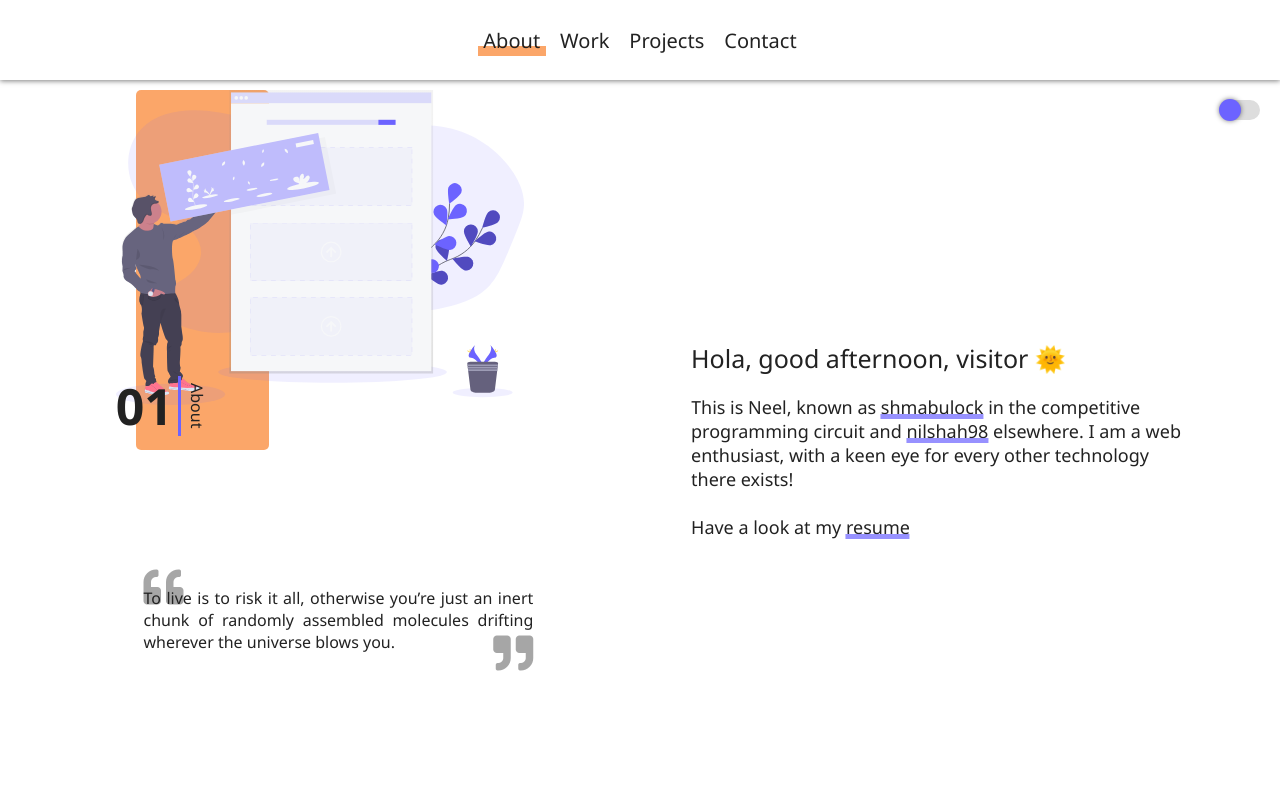
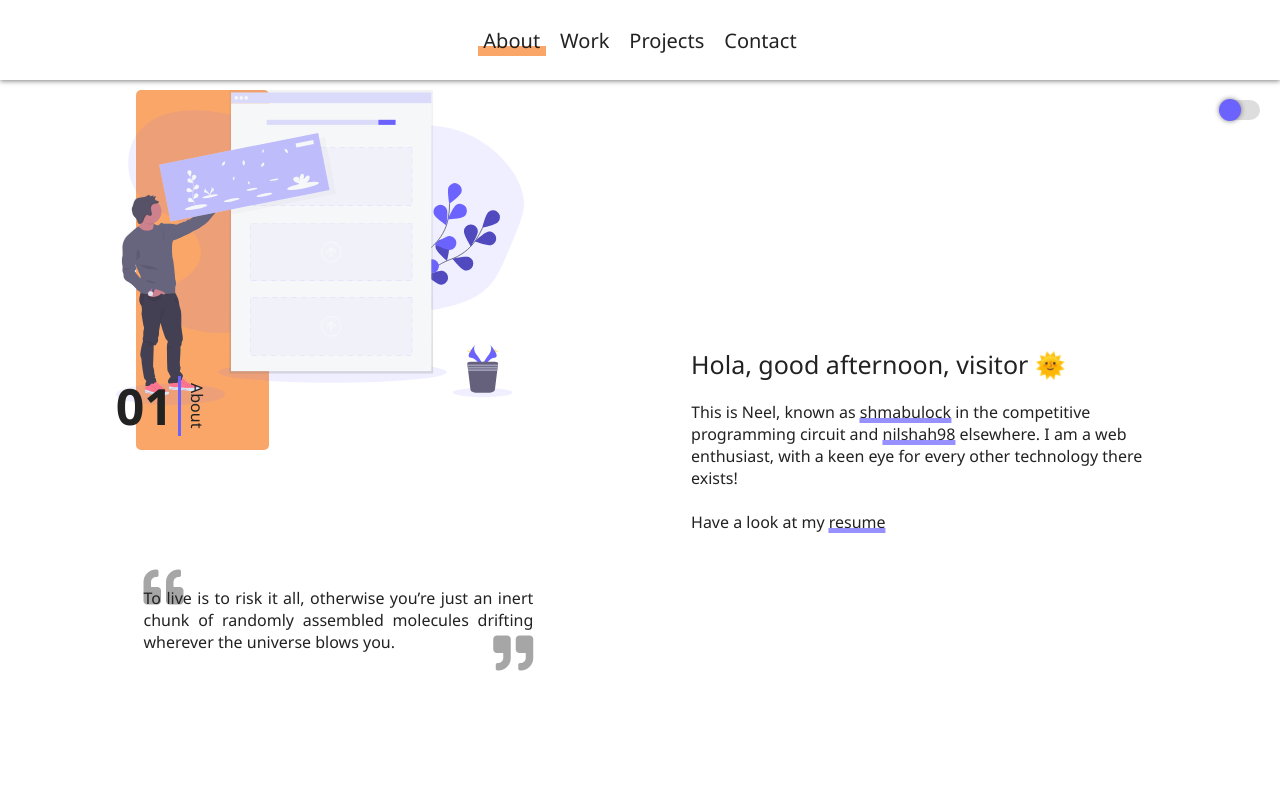
Before and after one commit to nilshah98/Portfolio, a website built with webpack: page index.html in a window 1280 px wide. Shown: the top 803 px of the page. Built offline with nearby package versions, Linux system fonts and the light colour scheme.

Commit message:
quote added, page restructure

```diff
--- a/index.html
+++ b/index.html
@@ -66,8 +66,7 @@
             </div>
             <div class="page__right">
                 <div class="page__content">
-                    <div class="content__container">
-                        <div class="about">
+                    <div class="about__container">
                         <div class="about__greet">
                         </div>
                         <div class="about__content">
@@ -75,7 +74,6 @@
                             I am a web enthusiast, with a keen eye for every other technology there exists!
                             <br><br>
                             Have a look at my <span class="resume underline">resume</span>
-                            </div>
                         </div>
                     </div>
                 </div>
@@ -112,7 +110,6 @@
             </div>
             <div class="page__right">
                 <div class="page__content">
-                    <div class="content__container">
                     <div class="accordion__container">
                         <div class="accordion__tab">
                             <input type="checkbox" id="tab1"><label for="tab1" class="accordion__link">Fossee IITB | Summer Fellow</label>
@@ -186,7 +183,6 @@
                 </div>
             </div>
         </div>
-        </div>
         <div class="page__container" id="projects">
             <div class="page__left">
                 <div class="page__heading">
@@ -217,7 +213,6 @@
             </div>
             <div class="page__right">
                 <div class="page__content">
-                    <div class="content__container">
                     <div class="carousel__container">
                         <div class="carousel__slide active">
                             <div class="card__container">
@@ -286,7 +281,6 @@
                 </div>
             </div>
         </div>
-        </div>
         <div class="page__container" id="contact">
             <div class="page__left">
                 <div class="page__heading">
@@ -318,7 +312,6 @@
             </div>
             <div class="page__right">
                 <div class="page__content">
-                    <div class="content__container">
                     <div class="contact">
                         <div class="contact__intro">
                             My online presence can be felt at any of the below links-
@@ -360,7 +353,6 @@
             </div>
         </div>
     </div>
-    </div>
     <script src="./dist/bundle.js"></script>
 </body>
 </html>
--- a/src/sass/components/_accordion.scss
+++ b/src/sass/components/_accordion.scss
@@ -1,4 +1,8 @@
 .accordion{
+
+    &__container{
+        overflow-x: hidden;
+    }
 
     &__tab{
 
@@ -15,7 +19,7 @@
         }
 
         input[type=checkbox]:checked ~ .accordion__link::after{
-            content: "▲";
+            transform: rotate(-60deg);
         }
     }
 
@@ -35,6 +39,7 @@
             content: "▼";
             position: absolute;
             right: 0;
+            transition: all .5s linear;
         }
     }
 }
--- a/src/sass/layout/_content.scss
+++ b/src/sass/layout/_content.scss
@@ -1,11 +1,5 @@
 .content{
     &__container{
-        min-width: 90%;
-        max-height: 90%;
-        position: absolute;
-        top: 50%;
-        left: 50%;
-        transform: translate(-50%,-50%);
-        overflow: auto;
+
     }
 }
--- a/src/sass/layout/_page.scss
+++ b/src/sass/layout/_page.scss
@@ -18,6 +18,7 @@
 
     &__right{
         width: 48%;
+        position: relative;
     }
 
     &__heading{
@@ -33,9 +34,14 @@
     }
 
     &__content{
-        height: 100%;
-        width: 100%;
-        position: relative;
+        min-width: 90%;
+        max-height: 90%;
+        position: absolute;
+        top: 50%;
+        left: 50%;
+        transform: translate(-50%,-50%);
+        overflow-y: auto;
+        overflow-x: hidden;
     }
 }
 
--- a/src/sass/main.scss
+++ b/src/sass/main.scss
@@ -17,7 +17,6 @@
 @import "layout/page";
 @import "layout/heading";
 @import "layout/quote";
-@import "layout/content";
 
 // Pages
 @import "pages/about";
--- a/src/sass/pages/_about.scss
+++ b/src/sass/pages/_about.scss
@@ -1,5 +1,4 @@
 .about{
-    font-size: 1.8rem;
 
     &__greet{
         font-size: 2.5rem;
```
Also changed, not shown: dist/bundle.css. Lines whose indentation alone changed are shown as unchanged.
